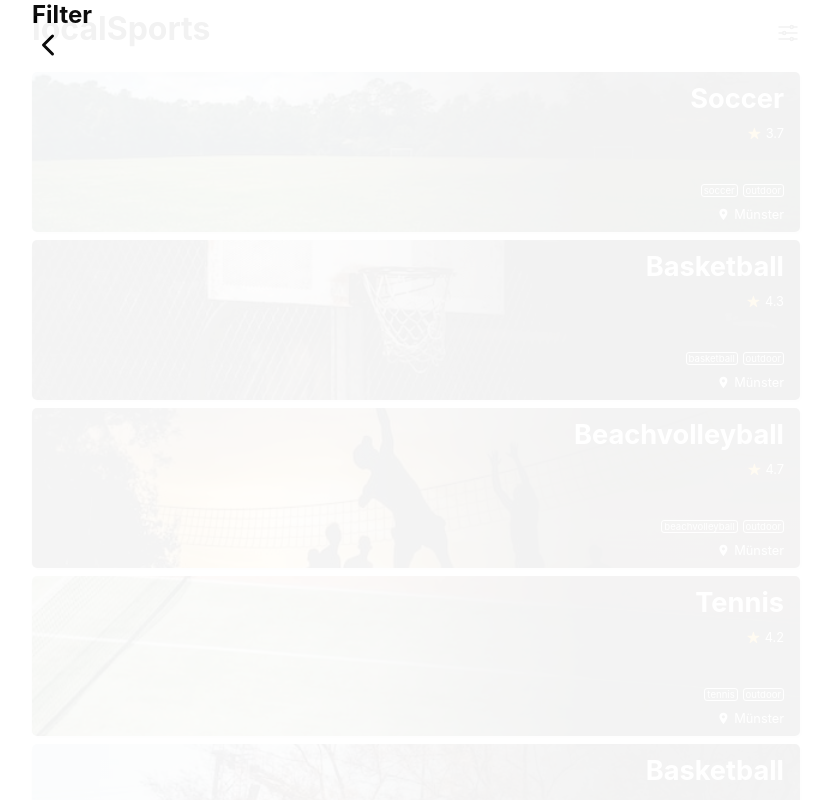
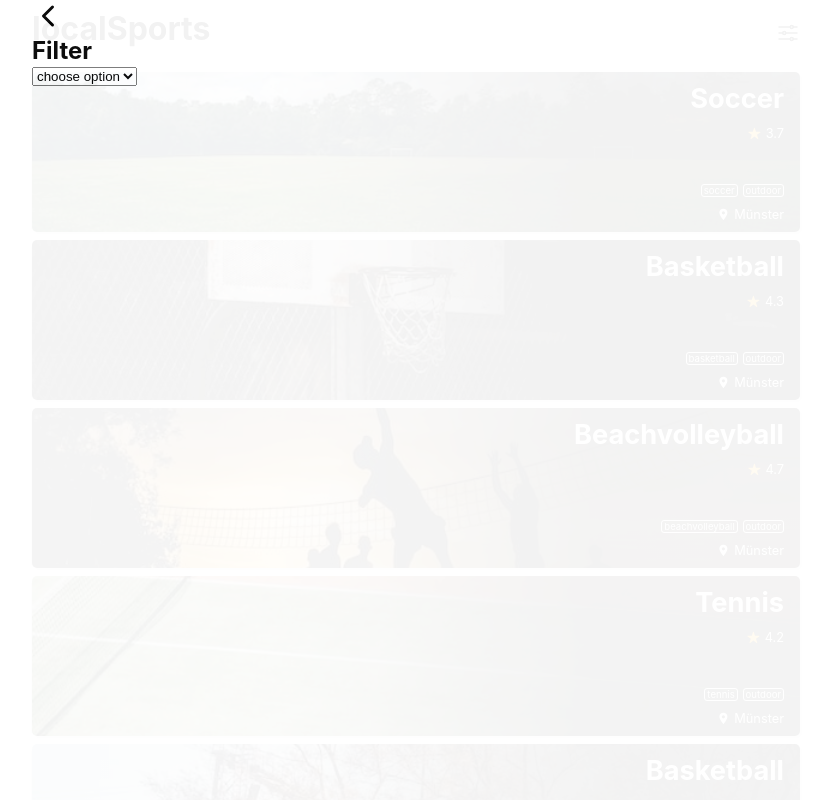
Before and after one commit to marvinRoellecke/capstone-project-ts, a Next.js app: page / in a window 1280 px wide. Both pictures are taken after a click on the button 1012 px from the left and 34 px from the top of the page. Shown: the whole page, without its empty margins (224-1055 px from the left). Built offline with nearby package versions, Linux system fonts and the light colour scheme.

Commit message:
add filter function

```diff
--- a/components/CardListGeneral/CardListGeneral.js
+++ b/components/CardListGeneral/CardListGeneral.js
@@ -1,14 +1,14 @@
 import styled from "styled-components";
-import sportLocationsData from "../../lib/data/sportLocationsData";
+/* import sportLocationsData from "../../lib/data/sportLocationsData"; */
 import Card from "../Card/Card";
 
-export default function CardListGeneral() {
+export default function CardListGeneral({ sortSportLocations }) {
   return (
-      <StyledUl>
-        {sportLocationsData.map((location) => (
-          <Card key={location.id} location={location} />
-        ))}
-      </StyledUl>
+    <StyledUl>
+      {sortSportLocations.map((location) => (
+        <Card key={location.id} location={location} />
+      ))}
+    </StyledUl>
   );
 }
 
--- a/components/FilterMenu/FilterMenu.js
+++ b/components/FilterMenu/FilterMenu.js
@@ -1,13 +1,27 @@
 import styled from "styled-components";
 import GoBackButton from "../GoBackButton/GoBackButton";
 
-export default function FilterMenu({ onShowFilterMenu }) {
+export default function FilterMenu({ onShowFilterMenu, onChangeSort }) {
   return (
     <StyledMenu>
-      <h2>Filter</h2>
       <StyledButton type="button" onClick={onShowFilterMenu}>
         <GoBackButton />
       </StyledButton>
+      <h2>Filter</h2>
+      <form>
+        <label htmlFor="sort"></label>
+        <select
+          name="sort"
+          id="sort"
+          onChange={(event) => onChangeSort(event.target.value)}
+        >
+          <option value="default">choose option</option>
+          <option value="az">a - z</option>
+          <option value="za">z - a</option>
+          <option value="toOld">newest first</option>
+          <option value="toNew">oldest first</option>
+        </select>
+      </form>
     </StyledMenu>
   );
 }
--- a/components/ItemListGeneral/CardListGeneral.js
+++ b/components/ItemListGeneral/CardListGeneral.js
@@ -1,12 +1,11 @@
 import styled from "styled-components";
-import sportLocationsData from "../../lib/data/sportLocationsData";
 import Item from "../Item/Card";
 
-export default function ItemListGeneral() {
+export default function CardListGeneral({ sortSportLocations }) {
   return (
     <>
       <StyledUl>
-        {sportLocationsData.map((location) => (
+        {sortSportLocations.map((location) => (
           <Item key={location.id} location={location} />
         ))}
       </StyledUl>
--- a/components/Main/Main.js
+++ b/components/Main/Main.js
@@ -1,9 +1,9 @@
 import CardListGeneral from "../CardListGeneral/CardListGeneral";
 
-export default function Main() {
+export default function Main({ sortSportLocations }) {
   return (
     <main>
-      <CardListGeneral />
+      <CardListGeneral sortSportLocations={sortSportLocations} />
     </main>
   );
 }
--- a/pages/index.js
+++ b/pages/index.js
@@ -4,12 +4,52 @@ import Header from "../components/Header/Header";
 import Main from "../components/Main/Main";
 import FilterMenu from "../components/FilterMenu/FilterMenu";
 import { useState } from "react";
+import sportLocationsData from "../lib/data/sportLocationsData";
 
 export default function Home() {
   const [isShowingFilterMenu, setIsShowingFilterMenu] = useState(false);
 
+  const [sortSportLocations, setSortSportLocations] =
+    useState(sportLocationsData);
+
   function handleShowFilterMenu() {
     setIsShowingFilterMenu(!isShowingFilterMenu);
+  }
+
+  function handleChangeSort(event) {
+    if (event === "az") {
+      setSortSportLocations(
+        [...sortSportLocations].sort((a, b) => {
+          const nameA = a.title;
+          const nameB = b.title;
+          if (nameA < nameB) {
+            return -1;
+          }
+          if (nameA > nameB) {
+            return 1;
+          }
+          return 0;
+        })
+      );
+    } else if (event === "za") {
+      setSortSportLocations(
+        [...sortSportLocations].sort((a, b) => {
+          const nameA = a.title;
+          const nameB = b.title;
+          if (nameA < nameB) {
+            return 1;
+          }
+          if (nameA > nameB) {
+            return -1;
+          }
+          return 0;
+        })
+      );
+    } else if (event === "toOld") {
+      setSortSportLocations([...sportLocationsData].reverse());
+    } else if (event === "toNew") {
+      setSortSportLocations([...sportLocationsData]);
+    }
   }
 
   return (
@@ -21,9 +61,12 @@ export default function Home() {
       </Head>
       <MobileLayout>
         <Header onShowFilterMenu={handleShowFilterMenu} />
-        <Main />
+        <Main sortSportLocations={sortSportLocations} />
         {isShowingFilterMenu && (
-          <FilterMenu onShowFilterMenu={handleShowFilterMenu} />
+          <FilterMenu
+            onShowFilterMenu={handleShowFilterMenu}
+            onChangeSort={handleChangeSort}
+          />
         )}
       </MobileLayout>
     </>
```
